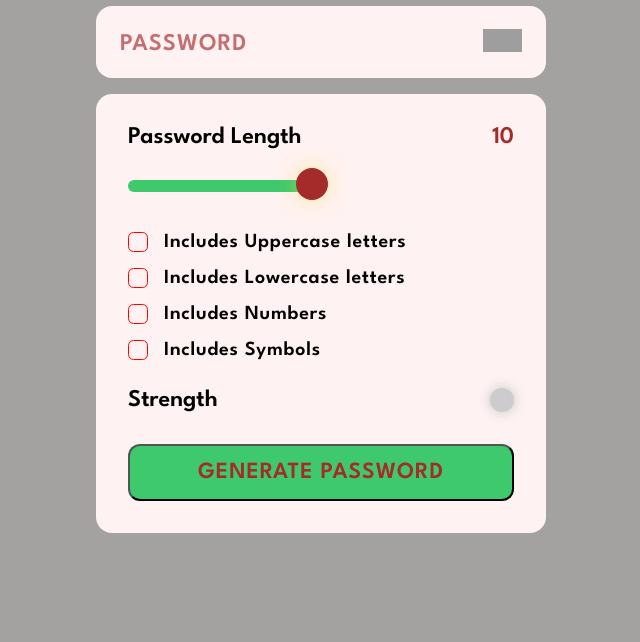
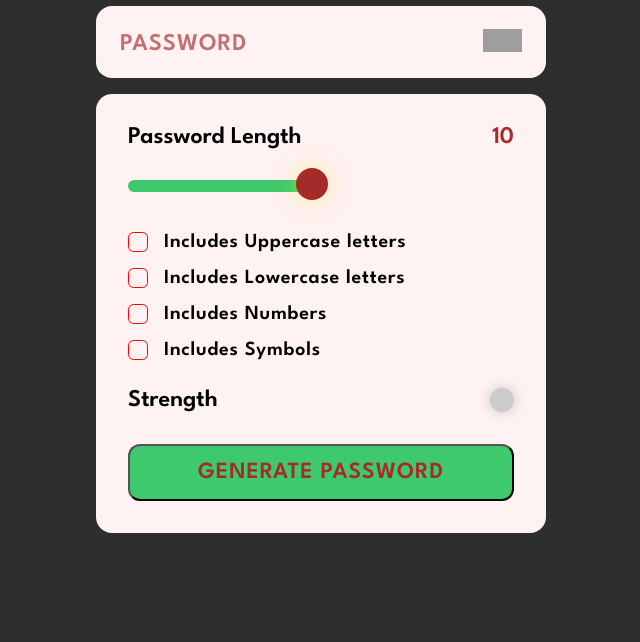
Before and after one commit to VikasJassu/Password-Generator, a plain HTML site: page index.html in a window 1280 px wide. Shown: the part 158-800 px from the top of the page, without its empty margins (319-959 px from the left). Drawn offline with Linux system fonts and the light colour scheme; grey boxes are pictures that could not be loaded.

Commit message:
change background

```diff
--- a/styles.css
+++ b/styles.css
@@ -34,7 +34,7 @@ body {
     align-items: center;
     justify-content: center;
     /* background: linear-gradient(231deg, rgba(22, 6, 40, 1) 0%, rgba(52, 28, 79, 1) 50%, rgba(88, 7, 125, 1) 100%); */
-    background: #A4A1A1;
+    background: #2E2E2E;
 }
 .Passwordh1{
     color: #FFF2F2;
```
